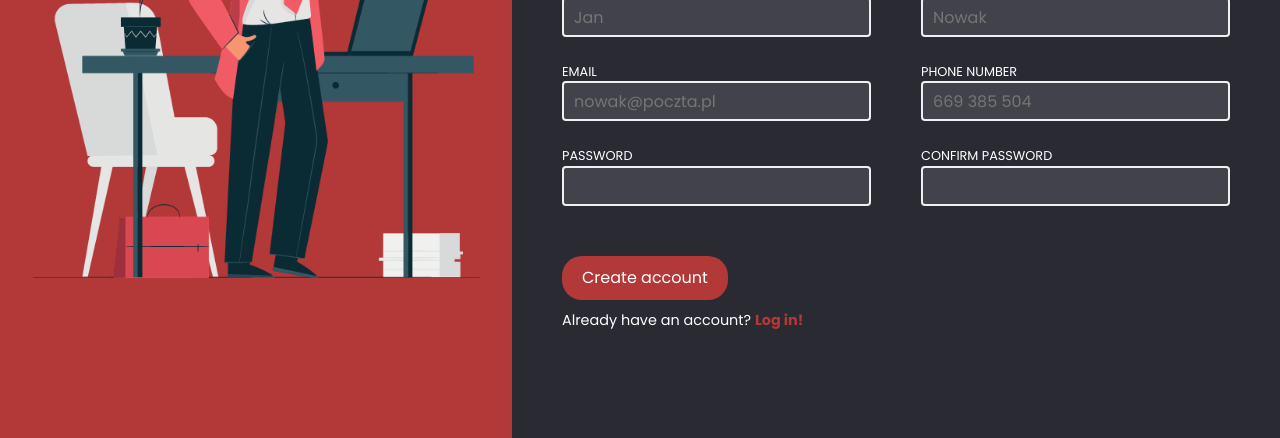
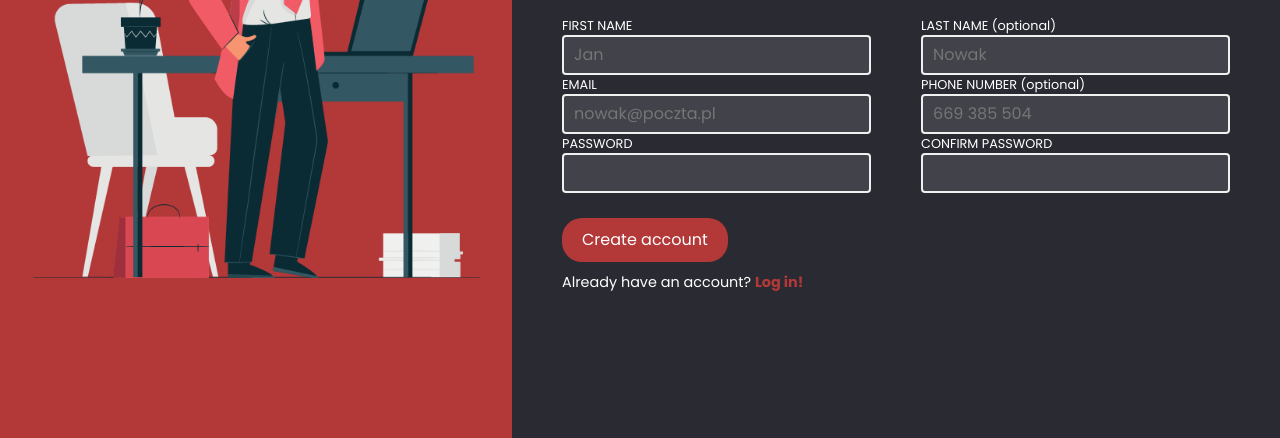
Before and after one commit to brexus/sign-up-form, a plain HTML site: page index.html in a window 1280 px wide. Shown: the part 362-800 px from the top of the page. Drawn offline with nearby package versions, Linux system fonts and the light colour scheme.

Commit message:
change class of error-message

```diff
--- a/index.html
+++ b/index.html
@@ -9,6 +9,7 @@
     <link href="https://cdn.jsdelivr.net/npm/bootstrap@5.3.0-alpha1/dist/css/bootstrap-reboot.css" rel="stylesheet">
     <link rel="alternate" href="atom.xml" type="" title="Atom">
     <link rel="stylesheet" href="css/style.css">
+    <script defer src="js/script.js"></script>
 </head>
 <body>
 <main>
@@ -19,7 +20,7 @@
     </div>
 
     <div id="right-container">
-        <form action="" id="form" class="needs-validation"  onsubmit="return validate()">
+        <form action="/" method="get" id="form" class="needs-validation" method="GET" novalidate>
             <blockquote class="mb-25">
                 This is not a real online service! You know you need something like this in your life to help you realize your deepest dreams.
                 Sign up now to get started.<br><br>
@@ -37,9 +38,8 @@
                             id="f-name"
                             name="f-name"
                             placeholder="Jan"
-                            required
                         >
-                        <div class="error"></div>
+                        <div class="error-message"></div>
                     </div>
 
                     <div class="input-control">
@@ -49,9 +49,8 @@
                             id="email"
                             name="email"
                             placeholder="nowak@poczta.pl"
-                            required
                         >
-                        <div class="error"></div>
+                        <div class="error-message"></div>
                     </div>
 
                     <div class="input-control">
@@ -60,35 +59,34 @@
                             type="password"
                             id="password"
                             name="password"
-                            required
                         >
-                        <div class="error"></div>
+                        <div class="error-message"></div>
                     </div>
                 </div>
 
                 <div class="form-col mb-25 ml-25">
                     <div class="input-control">
-                        <label for="l-name">LAST NAME</label>
+                        <label for="l-name">LAST NAME (optional)</label>
                         <input
                             type="text"
                             id="l-name"
                             name="l-name"
                             placeholder="Nowak"
-                            required
+
                         >
-                        <div class="error"></div>
+                        <div class="error-message"></div>
                     </div>
 
                     <div class="input-control">
-                        <label for="phone-number">PHONE NUMBER</label>
+                        <label for="phone-number">PHONE NUMBER (optional)</label>
                         <input
                             type="tel"
                             id="phone-number"
                             name="phone-number"
                             placeholder="669 385 504"
-                            required
+
                         >
-                        <div class="error"></div>
+                        <div class="error-message"></div>
                     </div>
 
                     <div class="input-control">
@@ -97,9 +95,9 @@
                             type="password"
                             id="c-password"
                             name="c-password"
-                            required
+
                         >
-                        <div class="error"></div>
+                        <div class="error-message"></div>
                     </div>
                 </div>
             </div>
@@ -110,6 +108,6 @@
         </form>
     </div>
 </main>
-<script src="js/script.js"></script>
+
 </body>
 </html>
```
